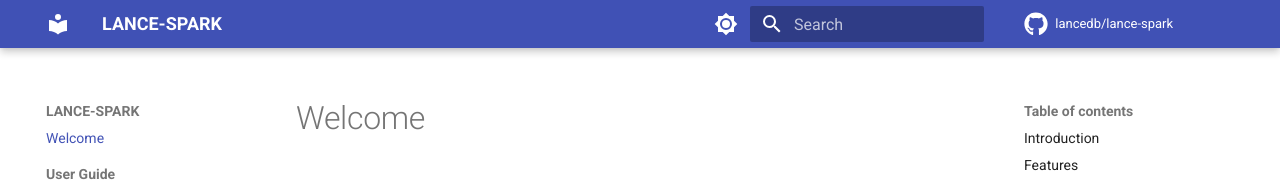
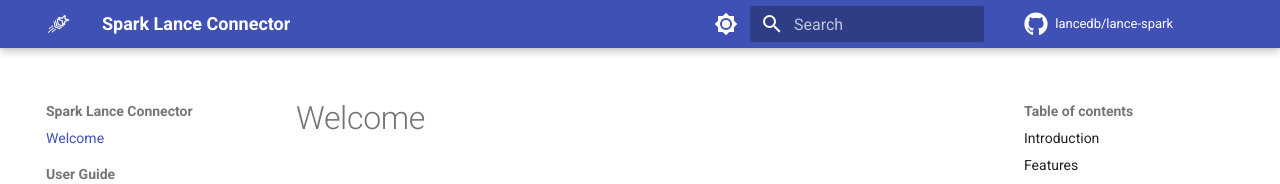
Before and after one commit to lancedb/lance-spark, an MkDocs documentation site: the page built from docs/src/index.md, in a window 1280 px wide. Shown: the top 184 px of the page. Built offline with MkDocs 1.6.1 and Material for MkDocs 9.7.7, drawn with Linux system fonts in a browser that asks for light colours; comment, search, counter and statistics services are not loaded.

Commit message:
add logo icon

```diff
--- a/docs/mkdocs.yml
+++ b/docs/mkdocs.yml
@@ -1,4 +1,4 @@
-site_name: LANCE-SPARK
+site_name: Spark Lance Connector
 site_description: The Apache Spark Connector for Lance allows Apache Spark to efficiently read datasets stored in Lance format.
 site_url: https://lancedb.github.io/lance-spark/
 docs_dir: src
@@ -8,6 +8,8 @@
 
 theme:
   name: material
+  logo: logo/white.png
+  favicon: logo/white.png
   palette:
     - scheme: default
       primary: indigo
```
Also changed, not shown: docs/src/logo/white.png (added).
